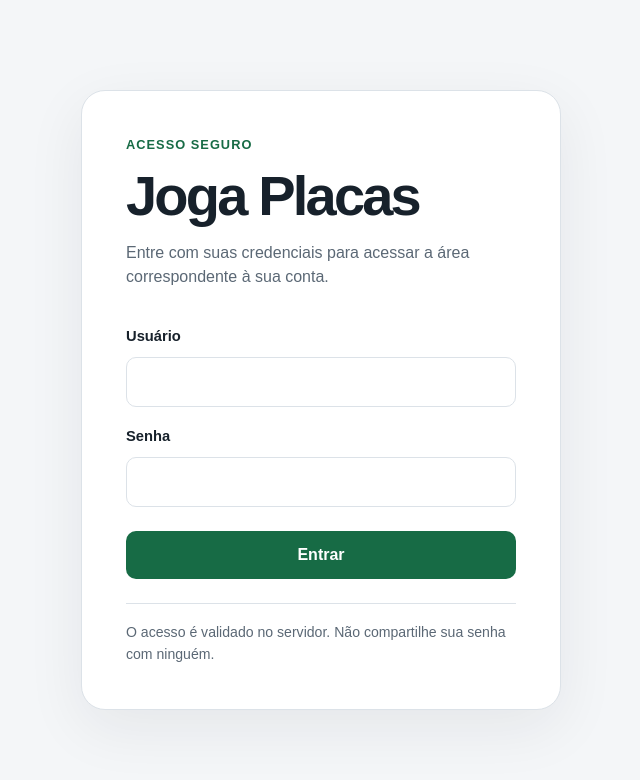
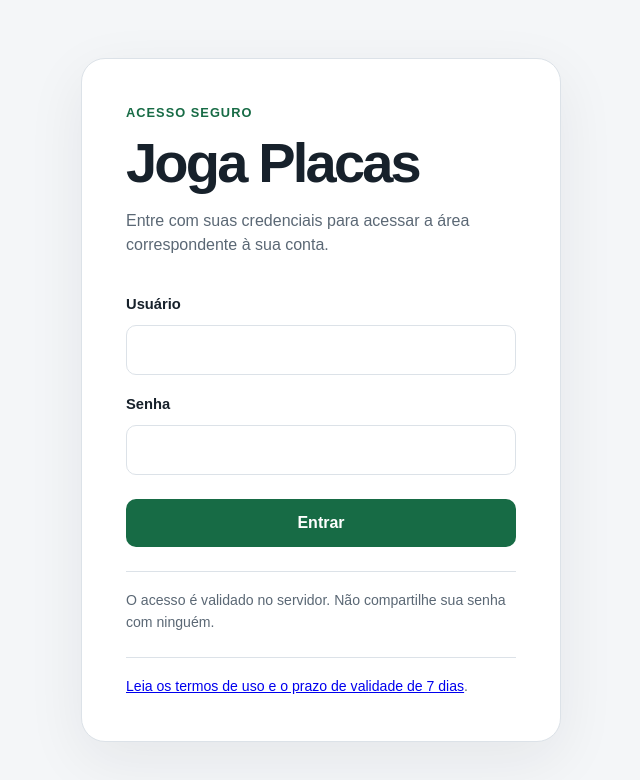
Before and after one commit to jpveiculos/JogaPlacas, a Next.js app: page /login in a window 1280 px wide. Shown: the top 780 px of the page, without its empty margins (319-959 px from the left). Built offline with nearby package versions, Linux system fonts and the light colour scheme.

Commit message:
Link seven-day terms from login page

```diff
--- a/src/app/login/page.tsx
+++ b/src/app/login/page.tsx
@@ -1,5 +1,6 @@
 import type { Metadata } from "next";
 import { LoginForm } from "@/components/auth/login-form";
+import Link from "next/link";
 
 export const metadata: Metadata = { title: "Entrar | Joga Placas", description: "Acesse sua área segura do Joga Placas." };
 
@@ -12,6 +13,7 @@ export default function LoginPage() {
         <p className="auth-description">Entre com suas credenciais para acessar a área correspondente à sua conta.</p>
         <LoginForm />
         <p className="security-note">O acesso é validado no servidor. Não compartilhe sua senha com ninguém.</p>
+        <p className="security-note"><Link href="/termos-de-uso">Leia os termos de uso e o prazo de validade de 7 dias</Link>.</p>
       </section>
     </main>
   );
```
